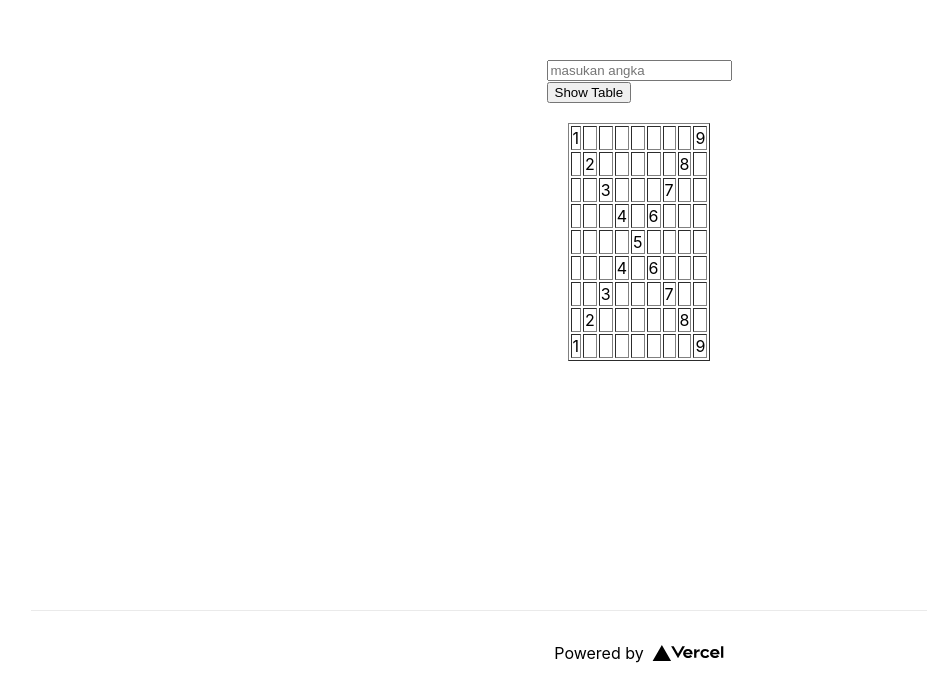
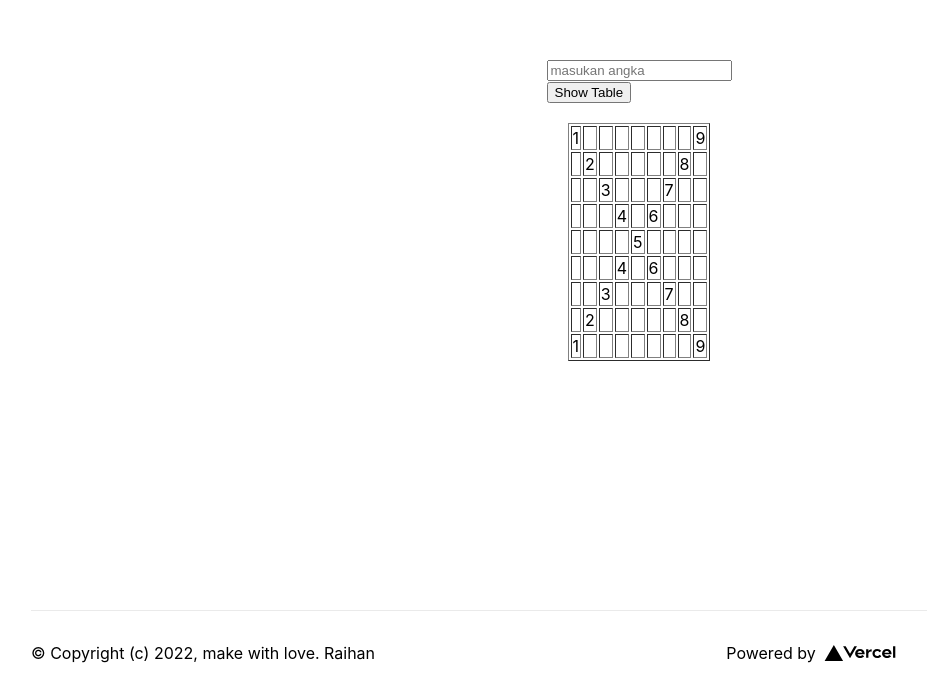
Before and after one commit to raihan-muhammad/x-table, a Next.js app: page / in a window 1280 px wide. Shown: the part 190-885 px from the top of the page, without its empty margins (1-928 px from the left). Built offline with nearby package versions, Linux system fonts and the light colour scheme.

Commit message:
testing: add footer test

```diff
--- /dev/null
+++ b/components/Footer.js
@@ -0,0 +1,21 @@
+import Image from "next/image";
+import styles from "../styles/Home.module.css";
+const Footer = () => {
+  return (
+    <footer className={styles.footer}>
+      &copy; Copyright (c) 2022, make with love. Raihan
+      <a
+        href="https://vercel.com?utm_source=create-next-app&utm_medium=default-template&utm_campaign=create-next-app"
+        target="_blank"
+        rel="noopener noreferrer"
+      >
+        Powered by{" "}
+        <span className={styles.logo}>
+          <Image src="/vercel.svg" alt="Vercel Logo" width={72} height={16} />
+        </span>
+      </a>
+    </footer>
+  );
+};
+
+export default Footer;
--- a/package.json
+++ b/package.json
@@ -4,6 +4,7 @@
   "private": true,
   "scripts": {
     "dev": "next dev",
+    "test": "jest --watchAll",
     "build": "next build",
     "start": "next start",
     "lint": "next lint"
@@ -22,6 +23,7 @@
   },
   "devDependencies": {
     "eslint": "8.20.0",
-    "eslint-config-next": "12.2.3"
+    "eslint-config-next": "12.2.3",
+    "jest": "^28.1.3"
   }
 }
--- a/pages/index.js
+++ b/pages/index.js
@@ -1,9 +1,8 @@
-import Head from 'next/head'
-import Image from 'next/image'
+import Head from "next/head";
 import parse from "html-react-parser";
 import styles from "../styles/Home.module.css";
 import { useState, useEffect } from "react";
-
+import Footer from "../components/Footer";
 export default function Home() {
   const [data, setData] = useState([1, 2, 3, 4, 5, 6, 7, 8, 9]);
 
@@ -69,19 +68,7 @@ export default function Home() {
           <tbody>{parse(`${result}`)}</tbody>
         </table>
       </main>
-
-      <footer className={styles.footer}>
-        <a
-          href="https://vercel.com?utm_source=create-next-app&utm_medium=default-template&utm_campaign=create-next-app"
-          target="_blank"
-          rel="noopener noreferrer"
-        >
-          Powered by{" "}
-          <span className={styles.logo}>
-            <Image src="/vercel.svg" alt="Vercel Logo" width={72} height={16} />
-          </span>
-        </a>
-      </footer>
+      <Footer />
     </div>
   );
 }
```
Also changed, not shown: 2 other files (tests, documents, lock files or other folders).
